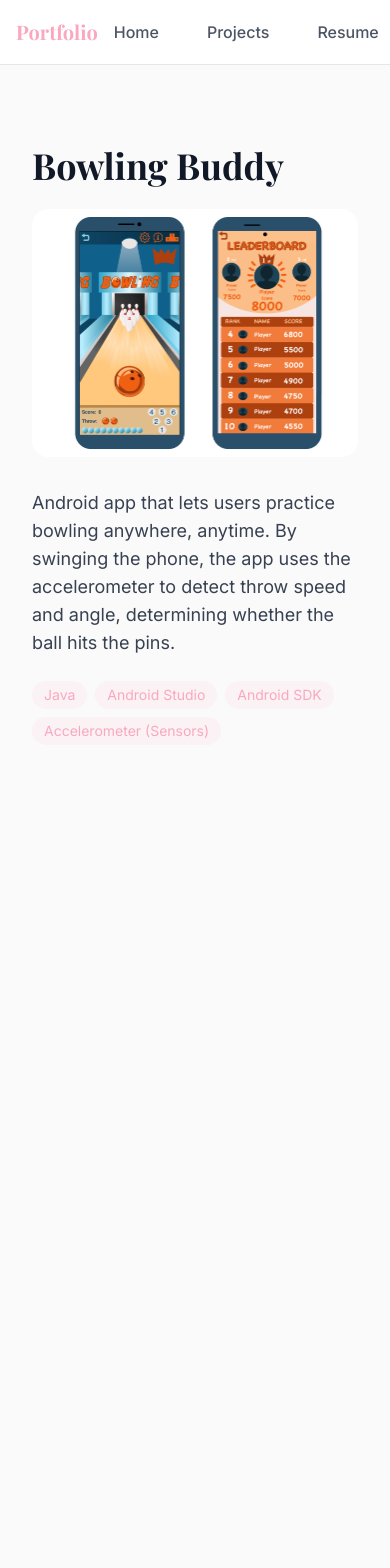
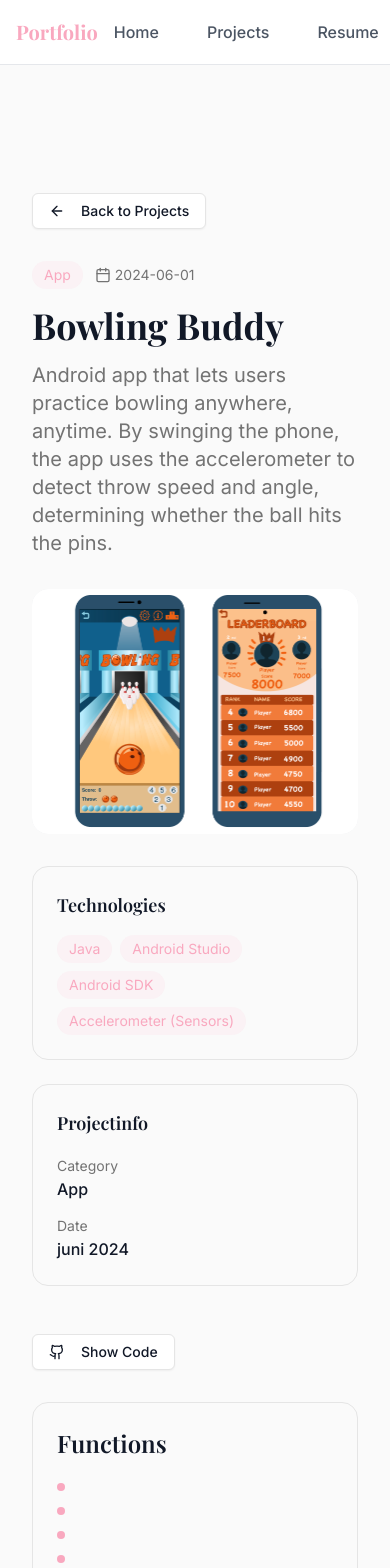
Before and after one commit to Alicia-Lundberg/Portfolio, a Next.js app: page /projects/bowling-buddy in a window 390 px wide. Shown: the top 1568 px of the page. Before the commit the page ends 844 px from the top, so only its background shows below. Built offline with nearby package versions, Linux system fonts and the light colour scheme.

Commit message:
detailed project page

```diff
--- a/src/app/projects/[slug]/ProjectCarousel.tsx
+++ b/src/app/projects/[slug]/ProjectCarousel.tsx
@@ -12,8 +12,12 @@ export default function ProjectCarousel({ images }: Props) {
   const prev = () => setCurrent((prev) => (prev - 1 + images.length) % images.length);
 
   return (
-    <div className="relative w-full">
-      <img src={images[current]} alt={`Slide ${current}`} className="max-w-full max-h-[700px] mx-auto object-contain rounded-xl" />
+    <div className="relative w-full rounded-xl overflow-hidden">
+      <img
+        src={images[current]}
+        alt={`Slide ${current}`}
+        className="w-full max-h-[700px] object-cover"
+      />
       {/* Prev button */}
       <button
         onClick={prev}
--- a/src/app/projects/[slug]/page.tsx
+++ b/src/app/projects/[slug]/page.tsx
@@ -1,31 +1,194 @@
+/******** DETAILED PROJECT PAGE ************/
 import { notFound } from "next/navigation";
 import { projects } from "@/data/projects";
+import { Button } from "@/components/ui/button";
+import { ArrowLeft, Github, ExternalLink, Calendar } from "lucide-react";
+import Link from "next/link";
+import Image from "next/image";
 import ProjectCarousel from "./ProjectCarousel";
 
-
-export default async function Page({ params }: { params: Promise<{ slug: string }> }) { //Funkar på vercel nu!
+export default async function Page({
+  params,
+}: {
+  params: Promise<{ slug: string }>;
+}) {
   const { slug } = await params;
   const project = projects.find((p) => p.slug === slug);
 
   if (!project) notFound();
 
   return (
-    <div className="max-w-4xl mx-auto py-20 px-4">
-      <h1 className="text-4xl font-serif font-bold mb-6">{project.title}</h1>
+    <div className="min-h-screen pt-20">
+      <div className="py-12 px-4 sm:px-6 lg:px-8">
+        <div className="max-w-6xl mx-auto">
 
+          {/* Back Button */}
+          <Button asChild variant="outline" className="mb-8">
+            <Link href="/projects">
+              <ArrowLeft className="h-4 w-4 mr-2" />
+              Back to Projects
+            </Link>
+          </Button>
+
+          {/* Header */}
+          <div className="mb-8">
+            <div className="flex items-center gap-3 mb-4">
+              {project.category && (
+                <span className="px-3 py-1 bg-primary/10 text-primary text-sm rounded-full">
+                  {project.category}
+                </span>
+              )}
+              {project.date && (
+                <div className="flex items-center text-muted-foreground text-sm">
+                  <Calendar className="h-4 w-4 mr-1" />
+                  {new Date(project.date).toLocaleDateString("sv-SE")}
+                </div>
+              )}
+            </div>
+            <h1 className="text-4xl md:text-5xl font-bold mb-4">
+              {project.title}
+            </h1>
+            <p className="text-xl text-muted-foreground">{project.description}</p>
+          </div>
+
+
+
+          {/* Main Content: Image + Sidebar */}
+          <div className="flex flex-col md:flex-row gap-8 mb-12">
+            {/* Image */}
+            <div className="flex-1">
+              <div className="aspect-[4/3] bg-gray-100 relative overflow-hidden rounded-xl">
                 {Array.isArray(project.image) ? (
                   <ProjectCarousel images={project.image} />
                 ) : (
-        <img src={project.image} alt={project.title} className="w-full rounded-xl mb-8" />
+                  <Image
+                    src={project.image}
+                    alt={project.title}
+                    fill
+                    className="object-cover rounded-xl"
+                  />
                 )}
+              </div>
+            </div>
 
-      <p className="text-lg text-gray-700 mb-6">{project.description}</p>
+            {/* Sidebar: Technologies + Project Info */}
+            <div className="w-full md:w-80 space-y-6">
+              {/* Technologies */}
+              {project.technologies && (
+                <div className="rounded-xl border p-6">
+                  <h3 className="text-lg font-semibold mb-4">Technologies</h3>
                   <div className="flex flex-wrap gap-2">
                     {project.technologies.map((tech) => (
-          <span key={tech} className="px-3 py-1 bg-primary/10 text-primary rounded-full text-sm">
+                      <span
+                        key={tech}
+                        className="px-3 py-1 bg-primary/10 text-primary text-sm rounded-full"
+                      >
                         {tech}
                       </span>
                     ))}
+                  </div>
+                </div>
+              )}
+
+              {/* Project Info */}
+              <div className="rounded-xl border p-6">
+                <h3 className="text-lg font-semibold mb-4">Projectinfo</h3>
+                <div className="space-y-3">
+                  {project.category && (
+                    <div>
+                      <span className="text-sm text-muted-foreground">
+                        Category
+                      </span>
+                      <p className="font-medium">{project.category}</p>
+                    </div>
+                  )}
+                  {project.date && (
+                    <div>
+                      <span className="text-sm text-muted-foreground">
+                        Date
+                      </span>
+                      <p className="font-medium">
+                        {new Date(project.date).toLocaleDateString("sv-SE", {
+                          year: "numeric",
+                          month: "long",
+                        })}
+                      </p>
+                    </div>
+                  )}
+                </div>
+              </div>
+            </div>
+          </div>
+
+
+          {/* Action Buttons */}
+              <div className="flex flex-wrap gap-4 mb-8">
+                {project.demo && (
+                  <Button asChild className="bg-primary hover:bg-primary/90">
+                    <a href={project.demo} target="_blank" rel="noopener noreferrer">
+                      <ExternalLink className="h-4 w-4 mr-2" />
+                      Play Game
+                    </a>
+                  </Button>
+                )}
+                {project.codeURL && (
+                  <Button asChild variant="outline">
+                    <a
+                      href={project.codeURL}
+                      target="_blank"
+                      rel="noopener noreferrer"
+                    >
+                      <Github className="h-4 w-4 mr-2" />
+                      Show Code
+                    </a>
+                  </Button>
+                )}
+              </div>
+
+          {/* About */}
+          <div className="space-y-8">
+            {project.longDescription && (
+              <div className="rounded-xl border p-6">
+                <h2 className="text-2xl font-semibold mb-4">About</h2>
+                <p className="text-muted-foreground leading-relaxed">
+                  {project.longDescription}
+                </p>
+              </div>
+            )}
+            {/* Functions */}
+            {project.features && (
+              <div className="rounded-xl border p-6">
+                <h2 className="text-2xl font-semibold mb-4">Functions</h2>
+                <ul className="space-y-2">
+                  {project.features.map((feature, index) => (
+                    <li key={index} className="flex items-start">
+                      <div className="w-2 h-2 bg-primary rounded-full mt-2 mr-3 flex-shrink-0" />
+                      <span className="text-muted-foreground">{feature}</span>
+                    </li>
+                  ))}
+                </ul>
+              </div>
+            )}
+            {/* Challenges */}
+            {project.challenges && (
+              <div className="rounded-xl border p-6">
+                <h2 className="text-2xl font-semibold mb-4">Challenges</h2>
+                <p className="text-muted-foreground leading-relaxed">
+                  {project.challenges}
+                </p>
+              </div>
+            )}
+            {/* What I learned */}
+            {project.learned && (
+              <div className="rounded-xl border p-6">
+                <h2 className="text-2xl font-semibold mb-4">What I learned</h2>
+                <p className="text-muted-foreground leading-relaxed">
+                  {project.learned}
+                </p>
+              </div>
+            )}
+          </div>
+        </div>
       </div>
     </div>
   );
--- a/src/data/projects.ts
+++ b/src/data/projects.ts
@@ -5,12 +5,20 @@ export const projects = [
     category: "Game",
     description: "A fast-paced 2D side-scrolling game built in Unity, inspired by Flappy Bird.",
     image: "/img/FlappyDragon.png",
-    technologies: ["Unity", "C#", "Inkscape"],
+    technologies: ["Unity", "C#", "Inkscape", "test", "test2"],
     featured: true,
     codeURL: "https://github.com/Alicia-Lundberg/Flappy-Dragon",
-    demo: "/demo/flappy-dragon/index.html"
-
-
+    demo: "/demo/flappy-dragon/index.html",
+    longDescription: "Flappy Dragon is a Unity-based 2D game where you control a dragon and navigate through obstacles.",
+    features: [
+      "Simple tap controls",
+      "3 lives system",
+      "Collect hearts to refill lives",
+      "Score tracking and leaderboard"
+    ],
+    challenges: "Optimizing physics and collision detection for smooth gameplay.",
+    learned: "Improved knowledge of Unity physics, C# scripting, and UI layout.",
+    date: "2024-06-01",
   },
   {
     slug: "raft-tails",
@@ -21,6 +29,16 @@ export const projects = [
     technologies: ["Unity", "SteamVR", "Blender", "C#"],
     featured: false,
     codeURL: "https://github.com/Alicia-Lundberg/Raft-Tails",
+    longDescription: " ",
+    features: [
+      " ",
+      "",
+      "",
+      ""
+    ],
+    challenges: "",
+    learned: "",
+    date: "",
   },
   {
     slug: "bowling-buddy",
@@ -31,6 +49,16 @@ export const projects = [
     technologies: ["Java", "Android Studio", "Android SDK", "Accelerometer (Sensors)"],
     featured: false,
     codeURL: "https://github.com/Alicia-Lundberg/Bowling-Buddy",
+    longDescription: "",
+    features: [
+      "",
+      "",
+      "",
+      ""
+    ],
+    challenges: "",
+    learned: "",
+    date: "2024-06-01",
   },
   {
     slug: "portfolio",
@@ -41,6 +69,16 @@ export const projects = [
     technologies: ["Next.js", "Tailwind CSS", "React"],
     featured: false,
     codeURL: "https://github.com/Alicia-Lundberg/Portfolio",
+    longDescription: "",
+    features: [
+      "",
+      "",
+      "",
+      ""
+    ],
+    challenges: "",
+    learned: "",
+    date: "2024-06-01",
   },
   {
     slug: "green-maws",
@@ -52,7 +90,17 @@ export const projects = [
     featured: false,
     //ta bort codeURL, det är en prototyp ??
     demo: "https://www.figma.com/proto/LMvgeZkfetaIPPIOvBXTqd/Untitled?node-id=1-4&t=20xgqyRkG3a5GLIX-1",
-  },
+    longDescription: "",
+    features: [
+      "",
+      "",
+      "",
+      ""
+    ],
+    challenges: "",
+    learned: "",
+    date: "2024-06-01",
+  },/*
   {
     slug: "rateflix",
     title: "RateFlix",
@@ -83,7 +131,7 @@ export const projects = [
     technologies: ["Flutter", "Dart"],
     featured: false,
     codeURL: "https://github.com/Alicia-Lundberg/Weather-App",
-  },
+  },*/
   {
     slug: "illustrations",
     title: "Illustrations",
@@ -98,6 +146,16 @@ export const projects = [
     ],
     technologies: ["Inkscape", "Curve"],
     featured: false,
+    longDescription: "",
+    features: [
+      "",
+      "",
+      "",
+      ""
+    ],
+    challenges: "",
+    learned: "",
+    date: "2024-06-01",
   },
 
 
```
Lines whose indentation alone changed are shown as unchanged.
